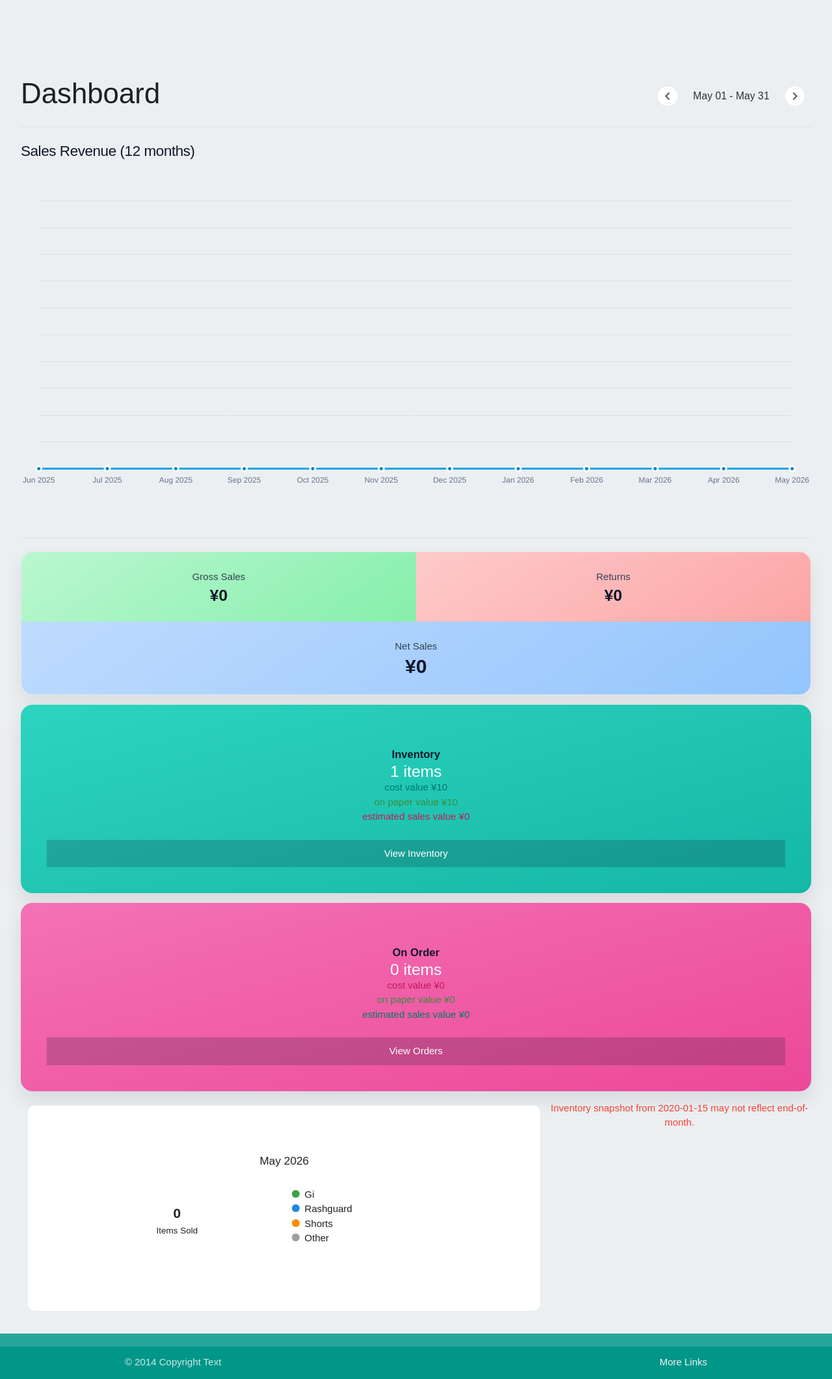
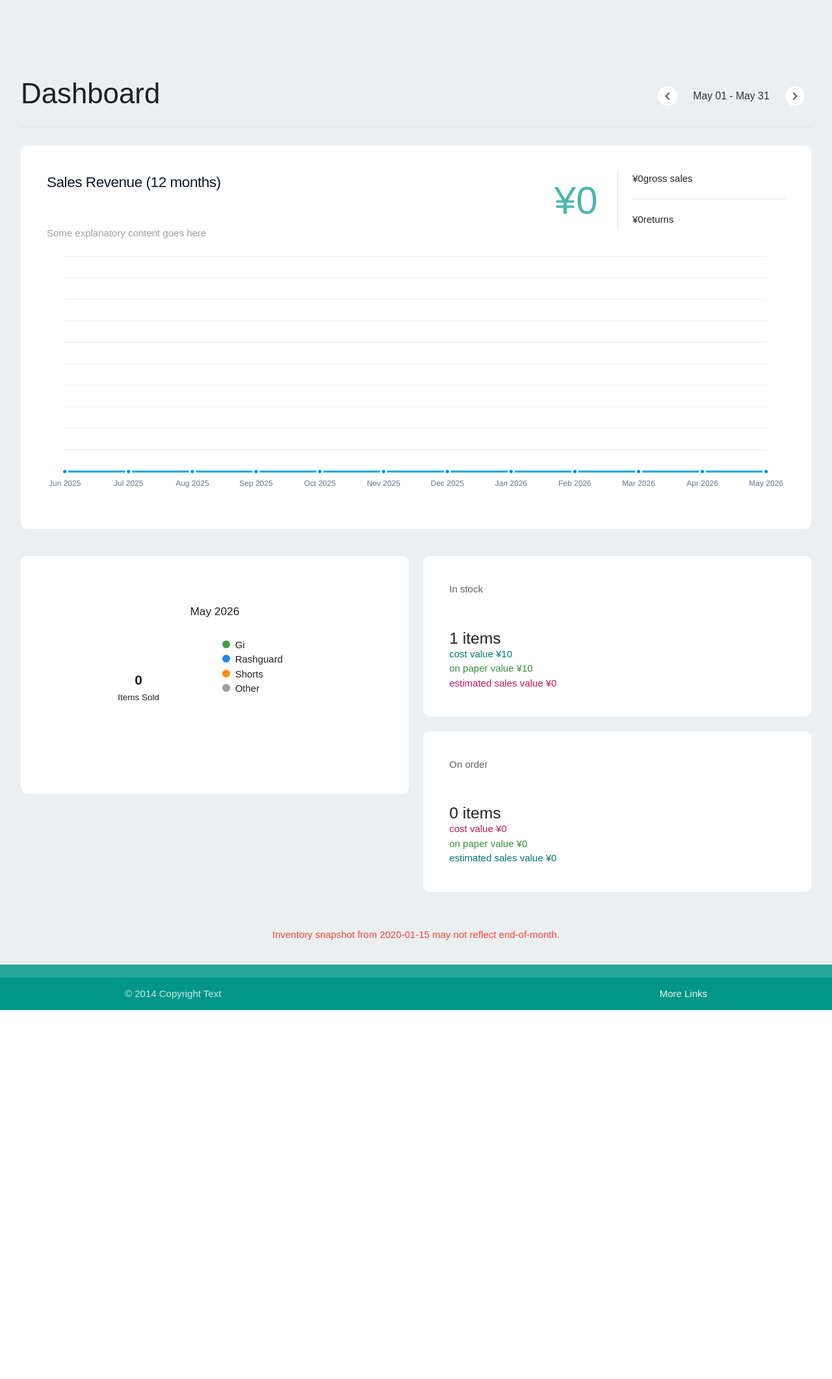
Before and after one commit to westdaddy/progressplanner, a Django app: page / in a window 1280 px wide. Shown: the part 102-2225 px from the top of the page at 65% size. After the commit the page ends 1657 px from the top, so only its background shows below. Run offline with Django 4.2, Linux system fonts and the light colour scheme; tables that the repository leaves empty hold one stand-in row (values such as "Sample post"); parts of the project's set-up code (start-up, migrations or seed data) failed here and were passed over; some web fonts are replaced.

Commit message:
style changes

```diff
--- a/inventory/static/styles.css
+++ b/inventory/static/styles.css
@@ -1990,6 +1990,13 @@ span.small-text {
   font-size: 0.7em;
 }
 
+span.big-number {
+  font-weight: 300;
+  font-size: 4rem;
+  padding: 10px 30px 10px 0;
+  border-right: 1px solid #e1e1e1;
+}
+
 .card-title span.small, h3 span.small {
   font-size:0.8em;
 }
@@ -2547,6 +2554,7 @@ p.box-title.large {
 }
 
 /* HOME DASHBOARD MODERN REFRESH */
+
 .home-modern__chart-title {
   color: #0f172a;
   font-size: 1.75rem;
@@ -2555,7 +2563,7 @@ p.box-title.large {
 
 .home-modern__chart-card {
   padding: 0rem;
-  margin: 0 0 50px 0
+  margin: 0 0 0px 0
 }
 
 .home-modern__chart-shell {
@@ -2594,14 +2602,6 @@ p.box-title.large {
   overflow: hidden;
 }
 
-.home-modern__info-card--inventory {
-  background: linear-gradient(165deg, #2dd4bf, #14b8a6);
-}
-
-.home-modern__info-card--orders {
-  background: linear-gradient(165deg, #f472b6, #ec4899);
-}
-
 .home-modern__info-title {
   color: #0f172a;
   font-size: 1.1rem;
--- a/inventory/templates/inventory/base.html
+++ b/inventory/templates/inventory/base.html
@@ -49,7 +49,7 @@
   <div class="container">
 
     <!-- Main Content Area -->
-    <div class="col s12 m9 l10">
+    <div class="col s12 m9 l12">
       {% block content %}
       <!-- Your page-specific content goes here -->
       {% endblock %}
--- a/inventory/templates/inventory/home.html
+++ b/inventory/templates/inventory/home.html
@@ -21,102 +21,56 @@
 <div class="filter-divider home-modern__divider"></div>
 
   <div class="row home-modern">
+    <div class="col l12">
+      <div class="card-panel">
+        <div class="row">
+          <div class="col s12 m12 l4">
+            <p class="box-title large home-modern__chart-title">Sales Revenue (12 months)</p>
+            <p class="small-text grey-text darken-3">Some explanatory content goes here</p>
+          </div>
 
-    <!-- SALES LINE CHART -->
-    <div class="col s12">
-        <p class="box-title large home-modern__chart-title">Sales Revenue (12 months)</p>
-
-          <!-- Top: Line Chart with colored background -->
-          <div class="card-content home-modern__chart-card">
-            <div class="home-modern__chart-shell">
-              <span></span>
-              <canvas id="monthlySalesChart" style="width: 100%; height: 450px;"></canvas>
+          <!-- SALES STATISTICS SECTION -->
+          <div class="col s12 m12 l8">
+            <div class="row">
+              <div class="col l8 right-align">
+                <span id="netSales" class="big-number teal-text text-lighten-2">¥{{ net_sales|floatformat:0 }}</span>
+              </div>
+              <div class="col l4 left-align">
+                <div  class="center-vertically"><span id="totalSales">¥{{ total_sales|floatformat:0 }} </span>  gross sales</div>
+                <div class="filter-divider"></div>
+                <div class="center-vertically"><span id="totalReturns">¥{{ total_returns|floatformat:0 }} </span>  returns</div>
+              </div>
             </div>
           </div>
-      </div>
-    </div>
 
-    <div class="col s12 m12 l3">
-
-    </div>
-
-    <div class="filter-divider"></div>
-
-
-    <!-- SALES STATISTICS SECTION -->
-    <div class="col s12 m4">
-      <div class="card-panel home-modern__stats-panel">
-        <div class="home-modern__stats-grid">
-          <div class="home-modern__stat-block home-modern__stat-block--gross">
-            <span class="home-modern__stat-label">Gross Sales</span>
-            <h5 id="totalSales" class="home-modern__stat-value">¥{{ total_sales|floatformat:0 }}</h5>
-          </div>
-          <div class="home-modern__stat-block home-modern__stat-block--returns">
-            <span class="home-modern__stat-label">Returns</span>
-            <h5 id="totalReturns" class="home-modern__stat-value">¥{{ total_returns|floatformat:0 }}</h5>
-          </div>
-          <div class="home-modern__stat-block home-modern__stat-block--net">
-            <span class="home-modern__stat-label">Net Sales</span>
-            <h5 id="netSales" class="home-modern__stat-value home-modern__stat-value--net">¥{{ net_sales|floatformat:0 }}</h5>
+          <!-- SALES LINE CHART -->
+          <div class="col s12 m12 l12">
+              <!-- Top: Line Chart with colored background -->
+              <div class="card-content home-modern__chart-card">
+                <div class="home-modern__chart-shell">
+                  <span></span>
+                  <canvas id="monthlySalesChart" style="width: 95%; height: 350px;"></canvas>
+                </div>
+              </div>
           </div>
         </div>
       </div>
     </div>
 
-    <!-- INVENTORY SECTION -->
-    <div class="col s12 m4">
-      <div class="card home-modern__info-card home-modern__info-card--inventory z-depth-1">
-        <div class="card-content white-text center-align">
-          <span class="home-modern__info-title">Inventory</span>
-          <h5 id="inventoryCount" style="margin: 0px; font-weight: 500;">{{ inventory_count }} items</h5>
-          <span id="inventoryValue" class="details teal-text text-darken-2">cost value ¥{{ inventory_value|floatformat:0 }}</span><br/>
-          <span id="onPaperValue" class="details green-text text-darken-2">on paper value ¥{{ on_paper_value|floatformat:0 }}</span><br/>
-          <span id="estimatedInventorySalesValue" class="details pink-text text-darken-2">estimated sales value ¥{{ estimated_inventory_sales_value|floatformat:0 }}</span>
-      </div>
-      <div class="home-modern__info-footer center-align">
-        <a href="{% url 'inventory_snapshots' %}"
-           class="white-text"
-           style="font-weight:500;">
-          View Inventory
-        </a>
-      </div>
-    </div>
   </div>
 
-  <div class="col s12 m4">
-      <div class="card home-modern__info-card home-modern__info-card--orders z-depth-1">
 
-      <div class="card-content white-text center-align">
-        <span class="home-modern__info-title">On Order</span>
-        <h5 id="onOrderCount" style="margin: 0px; font-weight: 500;">{{ on_order_count }} items</h5>
-        <span id="onOrderValue" class="details pink-text text-darken-2">cost value ¥{{ on_order_value|floatformat:0 }}</span><br/>
-        <span id="onOrderPaperValue" class="details green-text text-darken-2">on paper value ¥{{ on_order_on_paper_value|floatformat:0 }}</span><br/>
-        <span id="estimatedOnOrderSalesValue" class="details teal-text text-darken-2">estimated sales value ¥{{ estimated_on_order_sales_value|floatformat:0 }}</span>
-      </div>
-
-      <div class="home-modern__info-footer center-align">
-        <a href="{% url 'order_list' %}"
-           class="white-text"
-           style="font-weight:500;">
-          View Orders
-        </a>
-      </div>
-
-    </div>
-  </div>
-</div>
-
-<div class="row">
+  <div class="row">
 
     <!-- CATEGORY BREAKDOWN SECTION -->
-    <div class="col s12 m8">
+    <div class="col s12 m6 l6">
       <div id="sales-info-card" class="card z-depth-2" style="overflow: hidden; position: relative;">
         <div class="card-content white">
           <h6 id="salesMonthLabel" class="center-align">{{ current_month_name }}</h6>
           <div class="row" style="margin: 0;">
             <div class="col s12 m6">
-              <div style="position: relative; width: 150px; height: 150px; margin: 0 auto;">
-                <canvas id="categoryDonutChart" width="150" height="150"></canvas>
+              <div style="position: relative; width: 200px; height: 200px; margin: 0 auto;">
+                <canvas id="categoryDonutChart" width="200" height="200"></canvas>
                 <div style="position: absolute; top: 50%; left: 50%; transform: translate(-50%, -50%); text-align: center;">
                   <span id="totalItemsSold" style="font-size: 1.4rem; font-weight: bold;">{{ total_items_sold }}</span><br>
                   <span style="font-size: 0.9rem;">Items Sold</span>
@@ -136,6 +90,36 @@
       </div>
     </div>
 
+    <div class="col l6">
+      <div class="row">
+
+        <!-- INVENTORY SECTION -->
+        <div class="col s12 m12 l12">
+          <div class="card">
+            <p class="grey-text text-darken-2 box-title">In stock</p>
+              <h5 id="inventoryCount" style="margin: 0px; font-weight: 500;">{{ inventory_count }} items</h5>
+              <span id="inventoryValue" class="details teal-text text-darken-2">cost value ¥{{ inventory_value|floatformat:0 }}</span><br/>
+              <span id="onPaperValue" class="details green-text text-darken-2">on paper value ¥{{ on_paper_value|floatformat:0 }}</span><br/>
+              <span id="estimatedInventorySalesValue" class="details pink-text text-darken-2">estimated sales value ¥{{ estimated_inventory_sales_value|floatformat:0 }}</span>
+          </div>
+        </div>
+
+        <div class="col s12 m12 l12">
+          <div class="card">
+              <p class="grey-text text-darken-2 box-title">On order</p>
+              <h5 id="onOrderCount" style="margin: 0px; font-weight: 500;">{{ on_order_count }} items</h5>
+              <span id="onOrderValue" class="details pink-text text-darken-2">cost value ¥{{ on_order_value|floatformat:0 }}</span><br/>
+              <span id="onOrderPaperValue" class="details green-text text-darken-2">on paper value ¥{{ on_order_on_paper_value|floatformat:0 }}</span><br/>
+              <span id="estimatedOnOrderSalesValue" class="details teal-text text-darken-2">estimated sales value ¥{{ estimated_on_order_sales_value|floatformat:0 }}</span>
+          </div>
+        </div>
+
+      </div>
+    </div>
+
+</div>
+
+<div class="row">
 
     <!-- INVENTORY SECTION -->
     <p id="snapshotWarning" class="red-text center-align" style="{% if not snapshot_warning %}display:none;{% endif %}">
```
